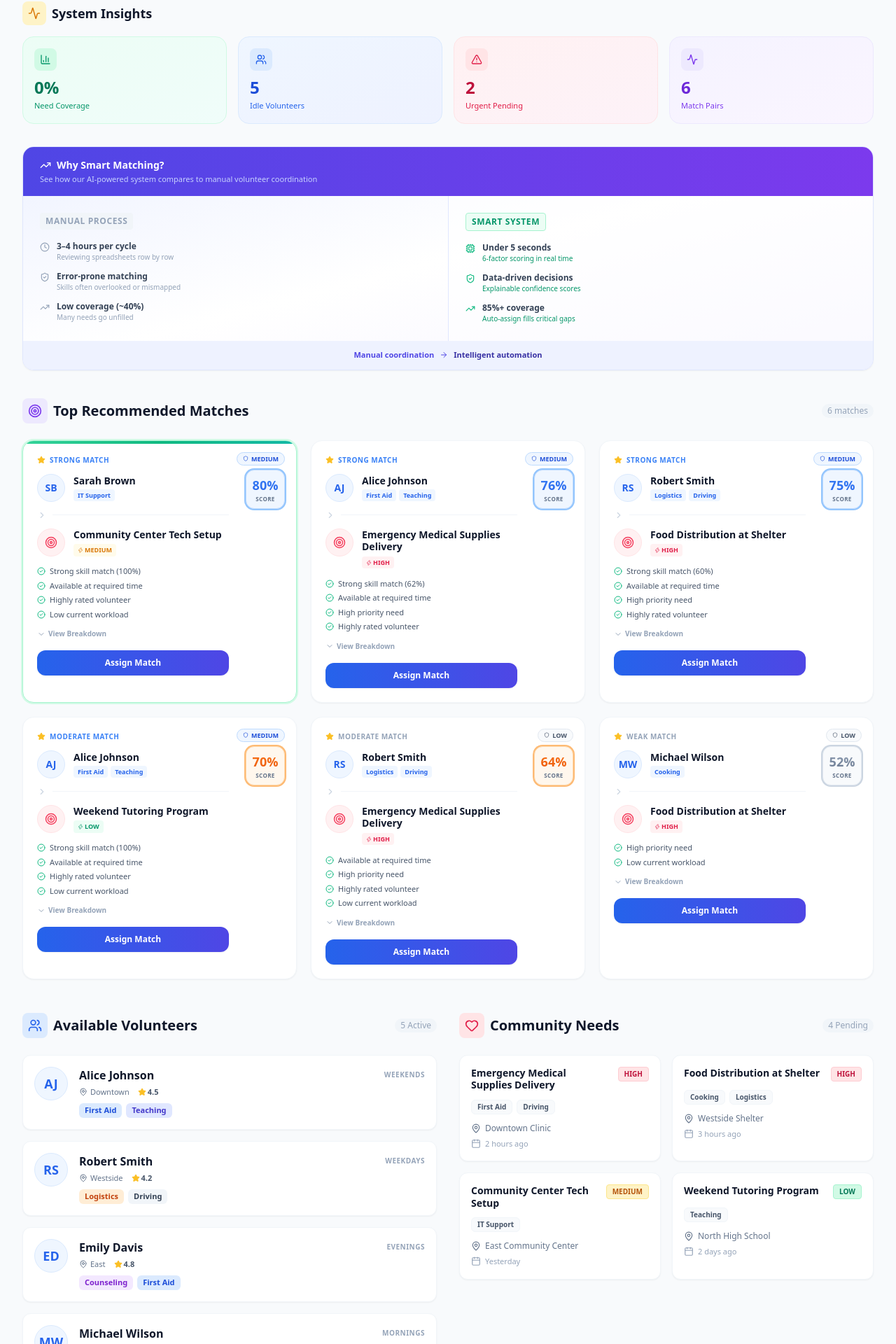
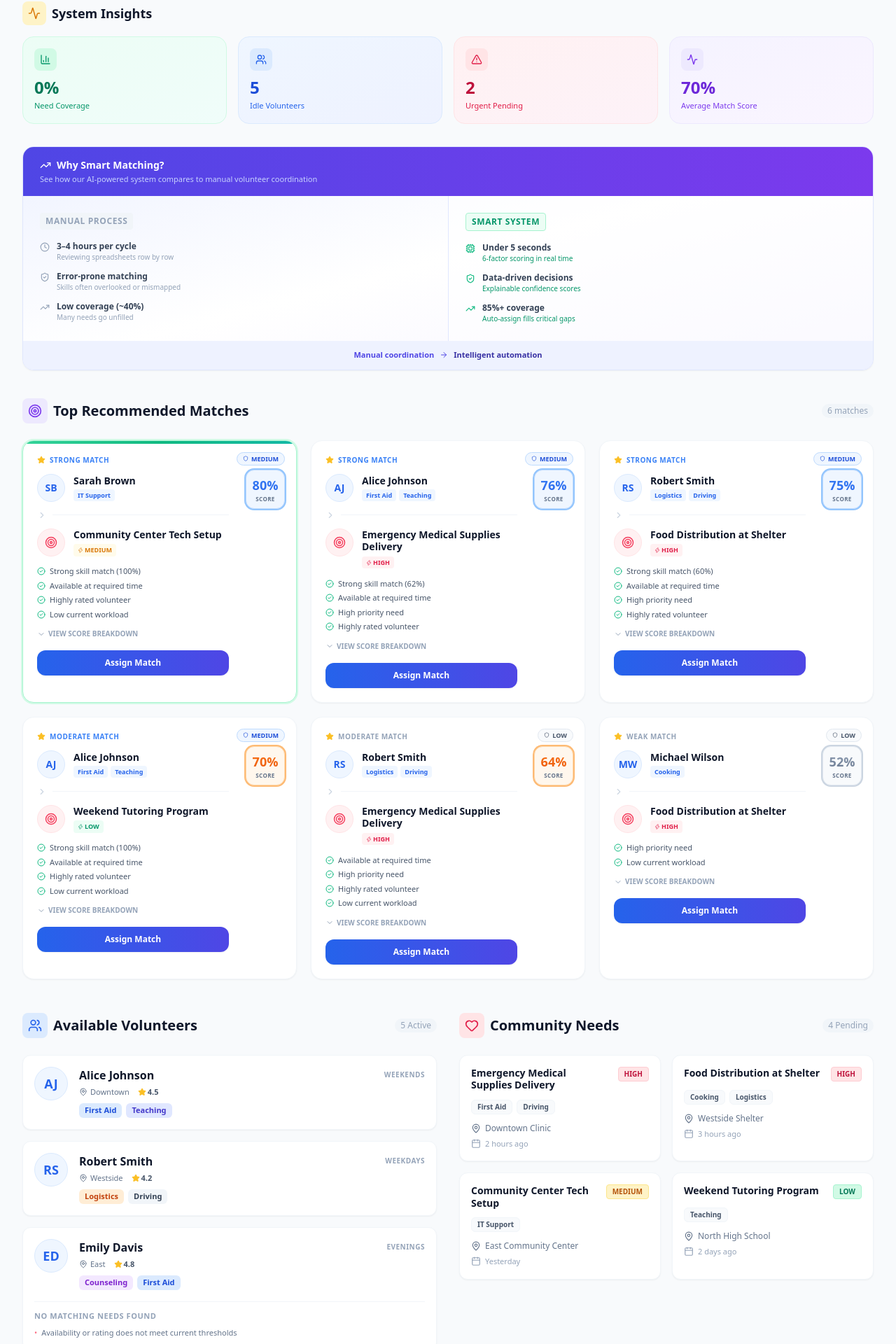
Before and after one commit to SaiAkshith06/volunteer-matching-system, a React (Vite) app: page / in a window 1280 px wide. Shown: the part 650-2570 px from the top of the page at 70% size. Built offline with nearby package versions, Linux system fonts and the light colour scheme.

Commit message:
feat(ui): complete UI transformation to proxy SaaS product

```diff
--- a/src/App.tsx
+++ b/src/App.tsx
@@ -40,6 +40,7 @@ function App() {
     coverageRate,
     idleVolunteerCount,
     urgentPendingCount,
+    averageMatchScore,
     handleVolunteerCsvUpload,
     handleNeedsCsvUpload,
     handleAssign,
@@ -65,6 +66,22 @@ function App() {
         handleLoadScenario(medicalVolunteers, medicalNeeds);
         break;
     }
+  };
+
+  const getUnmatchedReasons = (volunteer: typeof volunteers[0]) => {
+    if (activeNeeds.length === 0) return ['No active needs in the system'];
+    const reasons: string[] = [];
+    const hasSkillMatch = activeNeeds.some(n => n.requiredSkills.some(s => volunteer.skills.includes(s)));
+    if (!hasSkillMatch) reasons.push('No required skills match current needs');
+
+    // For string locations standard text match, fallback logic
+    const hasLocationMatch = activeNeeds.some(n => n.location.includes(volunteer.location) || volunteer.location.includes(n.location));
+    if (!hasLocationMatch) reasons.push('Location mismatch with current needs');
+
+    // If none of the above, just general mismatch
+    if (reasons.length === 0) reasons.push('Availability or rating does not meet current thresholds');
+
+    return reasons;
   };
 
   return (
@@ -140,7 +157,7 @@ function App() {
           coverageRate={coverageRate}
           idleVolunteers={idleVolunteerCount}
           urgentNeedsPending={urgentPendingCount}
-          totalMatches={topMatches.length}
+          averageMatchScore={averageMatchScore}
         />
 
         {/* ─── Before vs After Comparison ──────────────────────────────────── */}
@@ -199,9 +216,18 @@ function App() {
             </div>
             <div className="space-y-4">
               {volunteers.length > 0 ? (
-                volunteers.map((v) => (
-                  <VolunteerCard key={v.id} volunteer={v} />
-                ))
+                volunteers.map((v) => {
+                  const isMatched = topMatches.some(m => m.volunteer.id === v.id);
+                  const hasNoMatches = !isMatched && !v.activeTaskCount;
+                  return (
+                    <VolunteerCard
+                      key={v.id}
+                      volunteer={v}
+                      hasNoMatches={hasNoMatches}
+                      unmatchedReasons={hasNoMatches ? getUnmatchedReasons(v) : []}
+                    />
+                  );
+                })
               ) : (
                 <div className="bg-white rounded-2xl border border-slate-100">
                   <EmptyState
--- a/src/components/InsightsPanel.tsx
+++ b/src/components/InsightsPanel.tsx
@@ -10,14 +10,14 @@ interface InsightsPanelProps {
   coverageRate: number;
   idleVolunteers: number;
   urgentNeedsPending: number;
-  totalMatches: number;
+  averageMatchScore: number;
 }
 
 const InsightsPanel: React.FC<InsightsPanelProps> = ({
   coverageRate,
   idleVolunteers,
   urgentNeedsPending,
-  totalMatches,
+  averageMatchScore,
 }) => {
   return (
     <div className="mb-8">
@@ -61,15 +61,15 @@ const InsightsPanel: React.FC<InsightsPanelProps> = ({
           <p className="text-[11px] font-medium text-rose-600 mt-0.5">Urgent Pending</p>
         </div>
 
-        {/* Total Match Pairs */}
+        {/* Average Match Score */}
         <div className="bg-gradient-to-br from-violet-50 to-purple-50 p-4 rounded-2xl border border-violet-100 hover:shadow-md transition-shadow">
           <div className="flex items-center gap-2 mb-2">
             <div className="w-8 h-8 rounded-lg bg-violet-100 flex items-center justify-center text-violet-600">
               <Activity size={16} />
             </div>
           </div>
-          <p className="text-2xl font-extrabold text-violet-700">{totalMatches}</p>
-          <p className="text-[11px] font-medium text-violet-600 mt-0.5">Match Pairs</p>
+          <p className="text-2xl font-extrabold text-violet-700">{averageMatchScore}%</p>
+          <p className="text-[11px] font-medium text-violet-600 mt-0.5">Average Match Score</p>
         </div>
       </div>
     </div>
--- a/src/components/MatchCard.tsx
+++ b/src/components/MatchCard.tsx
@@ -16,6 +16,7 @@ import {
   getMatchLabel,
   generateMatchReasons,
 } from '../utils/matchInsights';
+import { ScoreBreakdown } from './ScoreBreakdown';
 
 interface MatchCardProps {
   match: Match;
@@ -214,77 +215,11 @@ const MatchCard: React.FC<MatchCardProps> = ({
 
         {/* Expandable Breakdown */}
         {match.breakdown && (
-          <div className="mb-4">
-            <button
-              onClick={() => setShowBreakdown(!showBreakdown)}
-              className="flex items-center gap-1 text-[10px] font-semibold text-slate-400 hover:text-slate-600 transition-colors mb-1.5"
-              aria-expanded={showBreakdown}
-            >
-              <ChevronDown
-                size={12}
-                className={`transition-transform duration-200 ${
-                  showBreakdown ? 'rotate-180' : ''
-                }`}
-              />
-              {showBreakdown ? 'Hide Breakdown' : 'View Breakdown'}
-            </button>
-            {showBreakdown && (
-              <div className="bg-slate-50 p-2.5 rounded-xl border border-slate-100 grid grid-cols-3 gap-1 text-[10px] font-semibold text-slate-500 animate-fadeIn">
-                <div className="flex flex-col items-center py-1">
-                  <span className="text-slate-400 uppercase text-[8px] mb-0.5">
-                    Skills
-                  </span>
-                  <span className="text-slate-700">
-                    {Math.round(match.breakdown.skills * 100)}%
-                  </span>
-                </div>
-                <div className="flex flex-col items-center py-1">
-                  <span className="text-slate-400 uppercase text-[8px] mb-0.5">
-                    Location
-                  </span>
-                  <span className="text-slate-700">
-                    {Math.round(match.breakdown.location * 100)}%
-                  </span>
-                </div>
-                <div className="flex flex-col items-center py-1">
-                  <span className="text-slate-400 uppercase text-[8px] mb-0.5">
-                    Time
-                  </span>
-                  <span className="text-slate-700">
-                    {Math.round(match.breakdown.availability * 100)}%
-                  </span>
-                </div>
-                <div className="flex flex-col items-center py-1">
-                  <span className="text-slate-400 uppercase text-[8px] mb-0.5">
-                    Urgency
-                  </span>
-                  <span className="text-slate-700">
-                    {Math.round(match.breakdown.urgency * 100)}%
-                  </span>
-                </div>
-                {match.breakdown.rating !== undefined && (
-                  <div className="flex flex-col items-center py-1">
-                    <span className="text-slate-400 uppercase text-[8px] mb-0.5">
-                      Rating
-                    </span>
-                    <span className="text-slate-700">
-                      {Math.round(match.breakdown.rating * 100)}%
-                    </span>
-                  </div>
-                )}
-                {match.breakdown.workload !== undefined && (
-                  <div className="flex flex-col items-center py-1">
-                    <span className="text-slate-400 uppercase text-[8px] mb-0.5">
-                      Workload
-                    </span>
-                    <span className="text-slate-700">
-                      {Math.round(match.breakdown.workload * 100)}%
-                    </span>
-                  </div>
-                )}
-              </div>
-            )}
-          </div>
+          <ScoreBreakdown
+            breakdown={match.breakdown}
+            show={showBreakdown}
+            onToggle={() => setShowBreakdown(!showBreakdown)}
+          />
         )}
 
         {/* Assign Button */}
--- /dev/null
+++ b/src/components/ScoreBreakdown.tsx
@@ -0,0 +1,85 @@
+import React from 'react';
+import { ChevronDown } from 'lucide-react';
+import type { Match } from '../types';
+
+interface ScoreBreakdownProps {
+  breakdown: NonNullable<Match['breakdown']>;
+  show: boolean;
+  onToggle: () => void;
+}
+
+const ProgressBar = ({ label, percentage, colorClass }: { label: string; percentage: number; colorClass: string }) => {
+  return (
+    <div className="flex flex-col gap-1 mb-2">
+      <div className="flex justify-between items-center text-[10px] font-bold text-slate-600 uppercase tracking-wider">
+        <span>{label}</span>
+        <span>{percentage}%</span>
+      </div>
+      <div className="h-1.5 w-full bg-slate-100 rounded-full overflow-hidden">
+        <div
+          className={`h-full rounded-full transition-all duration-700 ease-out ${colorClass}`}
+          style={{ width: `${percentage}%` }}
+        />
+      </div>
+    </div>
+  );
+};
+
+export const ScoreBreakdown: React.FC<ScoreBreakdownProps> = ({ breakdown, show, onToggle }) => {
+  return (
+    <div className="mb-4">
+      <button
+        onClick={onToggle}
+        className="flex items-center gap-1 text-[10px] font-bold text-slate-400 hover:text-slate-600 transition-colors mb-2"
+        aria-expanded={show}
+      >
+        <ChevronDown
+          size={12}
+          className={`transition-transform duration-200 ${show ? 'rotate-180' : ''}`}
+        />
+        {show ? 'HIDE BREAKDOWN' : 'VIEW SCORE BREAKDOWN'}
+      </button>
+
+      {show && (
+        <div className="bg-slate-50 p-3 rounded-xl border border-slate-100 animate-fadeIn space-y-1">
+          <ProgressBar
+            label="Skills"
+            percentage={Math.round(breakdown.skills * 100)}
+            colorClass="bg-blue-500"
+          />
+          <ProgressBar
+            label="Location"
+            percentage={Math.round(breakdown.location * 100)}
+            colorClass="bg-emerald-500"
+          />
+          <ProgressBar
+            label="Availability"
+            percentage={Math.round(breakdown.availability * 100)}
+            colorClass="bg-purple-500"
+          />
+          <ProgressBar
+            label="Urgency"
+            percentage={Math.round(breakdown.urgency * 100)}
+            colorClass="bg-rose-500"
+          />
+          {breakdown.rating !== undefined && (
+            <ProgressBar
+              label="Rating"
+              percentage={Math.round(breakdown.rating * 100)}
+              colorClass="bg-amber-500"
+            />
+          )}
+          {breakdown.workload !== undefined && (
+            <ProgressBar
+              label="Workload"
+              percentage={Math.round(breakdown.workload * 100)}
+              colorClass="bg-indigo-500"
+            />
+          )}
+        </div>
+      )}
+    </div>
+  );
+};
+
+export default ScoreBreakdown;
--- a/src/components/VolunteerCard.tsx
+++ b/src/components/VolunteerCard.tsx
@@ -5,6 +5,8 @@ import { MapPin, Star, Briefcase } from 'lucide-react';
 
 interface VolunteerCardProps {
   volunteer: Volunteer;
+  hasNoMatches?: boolean;
+  unmatchedReasons?: string[];
 }
 
 const skillColors: Record<Skill, string> = {
@@ -17,14 +19,19 @@ const skillColors: Record<Skill, string> = {
   'IT Support': 'bg-cyan-100 text-cyan-700',
 };
 
-const VolunteerCard: React.FC<VolunteerCardProps> = ({ volunteer }) => {
+const VolunteerCard: React.FC<VolunteerCardProps> = ({
+  volunteer,
+  hasNoMatches = false,
+  unmatchedReasons = []
+}) => {
   const taskCount = volunteer.activeTaskCount ?? 0;
   const isBusy = taskCount >= 3;
 
   return (
-    <div className={`flex items-start gap-4 p-4 bg-white rounded-xl border shadow-sm hover:shadow-md transition-all duration-200 ${
+    <div className={`flex flex-col p-4 bg-white rounded-xl border shadow-sm hover:shadow-md transition-all duration-200 ${
       isBusy ? 'border-amber-200 opacity-75' : 'border-slate-100 hover:border-blue-200'
     }`}>
+      <div className="flex items-start gap-4">
         <div className="w-12 h-12 rounded-full bg-blue-50 flex items-center justify-center text-blue-600 font-bold text-lg border border-blue-100 shrink-0">
           {volunteer.avatar}
         </div>
@@ -72,6 +79,25 @@ const VolunteerCard: React.FC<VolunteerCardProps> = ({ volunteer }) => {
           </div>
         </div>
       </div>
+
+      {hasNoMatches && (
+        <div className="mt-4 pt-3 border-t border-slate-100 animate-fadeIn">
+          <p className="text-[11px] font-bold text-slate-400 uppercase tracking-wider mb-2">
+            No matching needs found
+          </p>
+          {unmatchedReasons.length > 0 && (
+            <ul className="flex flex-col gap-1.5">
+              {unmatchedReasons.map((reason, idx) => (
+                <li key={idx} className="flex items-start gap-1.5 text-[11px] text-slate-500 font-medium">
+                  <span className="text-rose-400 shrink-0">•</span>
+                  {reason}
+                </li>
+              ))}
+            </ul>
+          )}
+        </div>
+      )}
+    </div>
   );
 };
 
--- a/src/hooks/useVolunteerMatch.ts
+++ b/src/hooks/useVolunteerMatch.ts
@@ -36,6 +36,7 @@ interface UseVolunteerMatchReturn {
   coverageRate: number;
   idleVolunteerCount: number;
   urgentPendingCount: number;
+  averageMatchScore: number;
 
   // Actions
   handleVolunteerCsvUpload: (file: File) => Promise<void>;
@@ -118,6 +119,12 @@ export function useVolunteerMatch(
     () => getUrgentNeedsPending(needs),
     [needs]
   );
+
+  const averageMatchScore = useMemo(() => {
+    if (topMatches.length === 0) return 0;
+    const sum = topMatches.reduce((acc, match) => acc + match.score, 0);
+    return Math.round(sum / topMatches.length);
+  }, [topMatches]);
 
   // ── CSV Upload Handlers ───────────────────────────────────────────────────
 
@@ -359,6 +366,7 @@ export function useVolunteerMatch(
     coverageRate,
     idleVolunteerCount,
     urgentPendingCount,
+    averageMatchScore,
     handleVolunteerCsvUpload,
     handleNeedsCsvUpload,
     handleAssign,
--- a/src/index.css
+++ b/src/index.css
@@ -54,3 +54,9 @@
 .animate-fadeIn {
   animation: fadeIn 0.2s ease-out forwards;
 }
+
+@keyframes shimmer {
+  100% {
+    transform: translateX(100%);
+  }
+}
```
Also changed, not shown: src/components/DemoControls.tsx (+4 -3 lines). Lines whose indentation alone changed are shown as unchanged.
